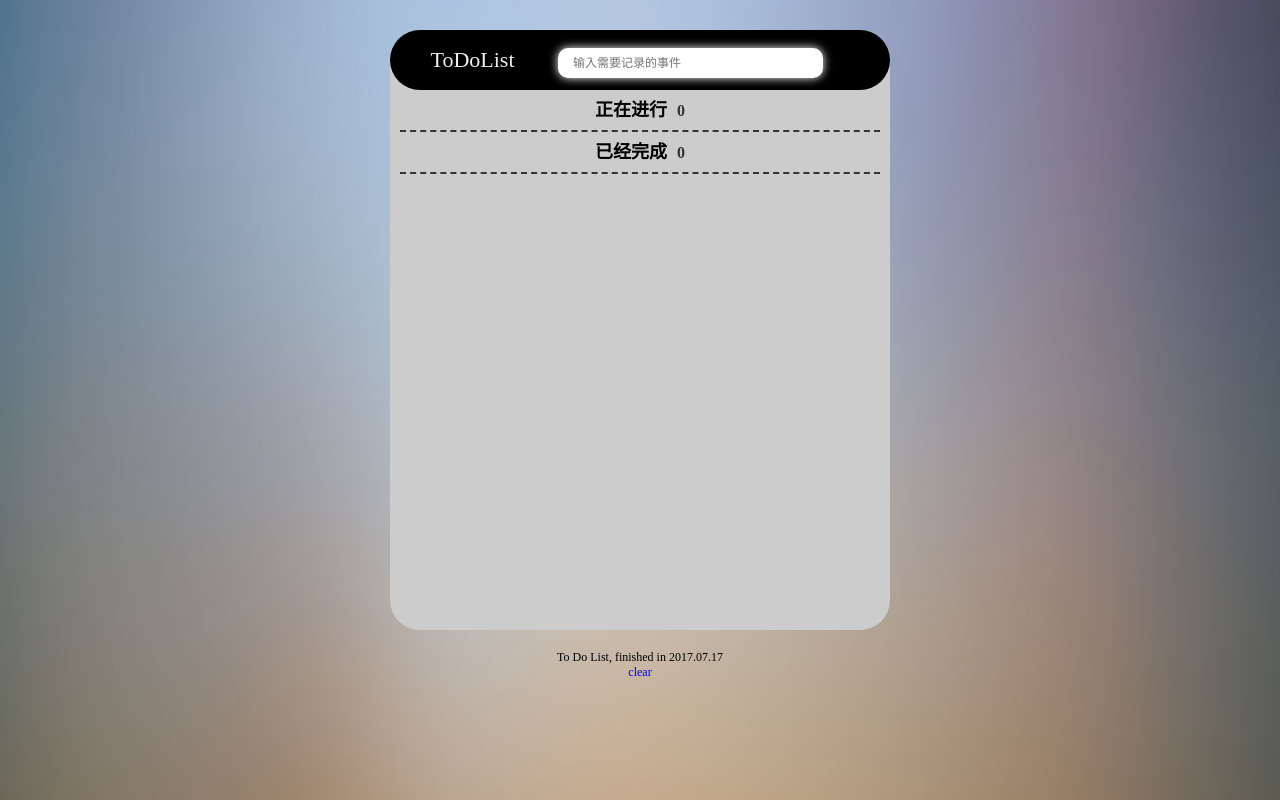
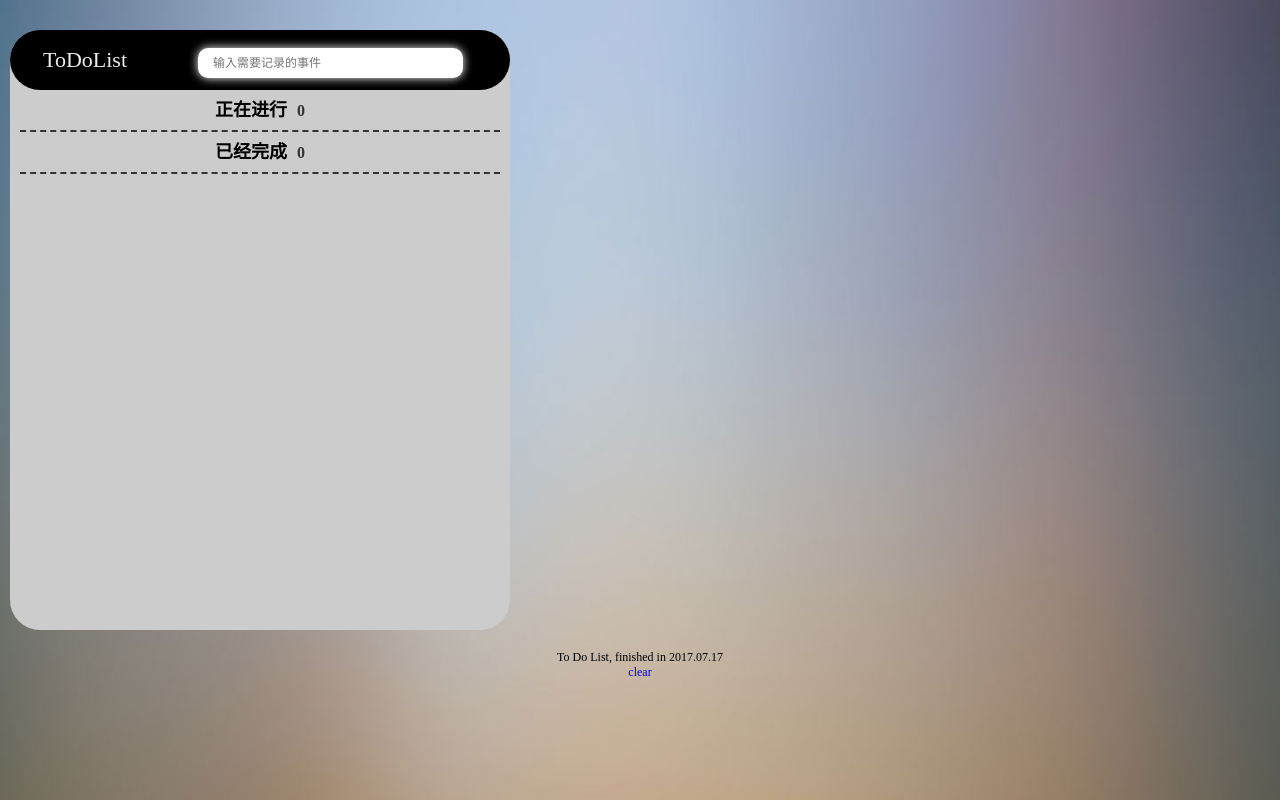
Before and after one commit to XLearner/todolist, a plain HTML site: page todo/index.html in a window 1280 px wide. Drawn offline with Linux system fonts and the light colour scheme.

Commit message:
Update index.css

```diff
--- a/todo/css/index.css
+++ b/todo/css/index.css
@@ -1,12 +1,13 @@
 /* 主页样式 */
 .body {
 	max-width: 500px;
-	min-width: 390px;
+	min-width: 300px;
 	height: 600px;
 	background: #ccc;
 	margin: 0 auto;
 	margin-top: 30px;
 	border-radius: 30px;
+	margin-left: 10px;
 }
 .body .header{
 	width: 100%;
@@ -18,7 +19,8 @@
 .body .header span{
 	display: inline-block;
 	height: 60px;
-	width: 165px;
+	/*width: 165px;*/
+	width: 30%;
 	font-size: 22px;
 	line-height: 60px;
 	text-align: center;
@@ -32,6 +34,7 @@
     padding-left: 15px;
     border: 0;
     box-shadow: 0 0 10px #fff;
+    margin-left: 35px;
 }
 .article h3{
 	font-size: 18px;
@@ -89,4 +92,5 @@
 	margin: 0 auto;
 	text-align: center;
 	margin-top: 20px;
+	margin-bottom: 30px;
 }
```
